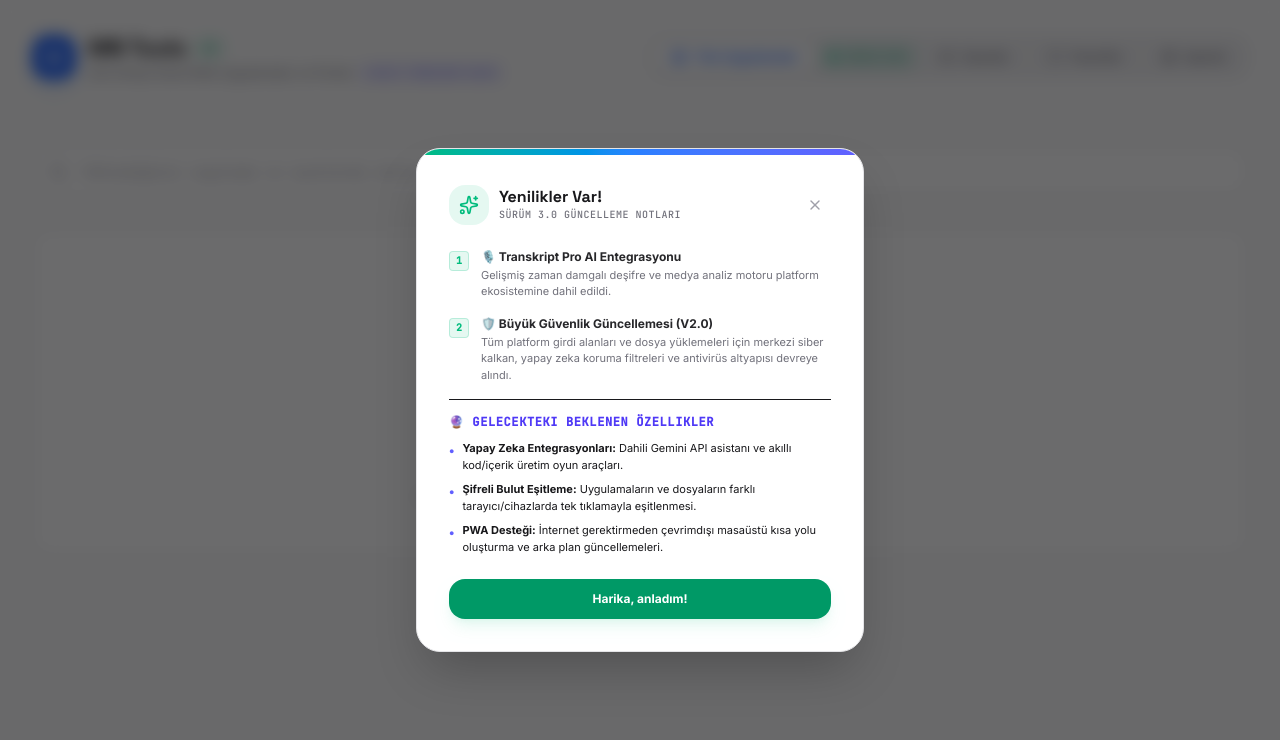
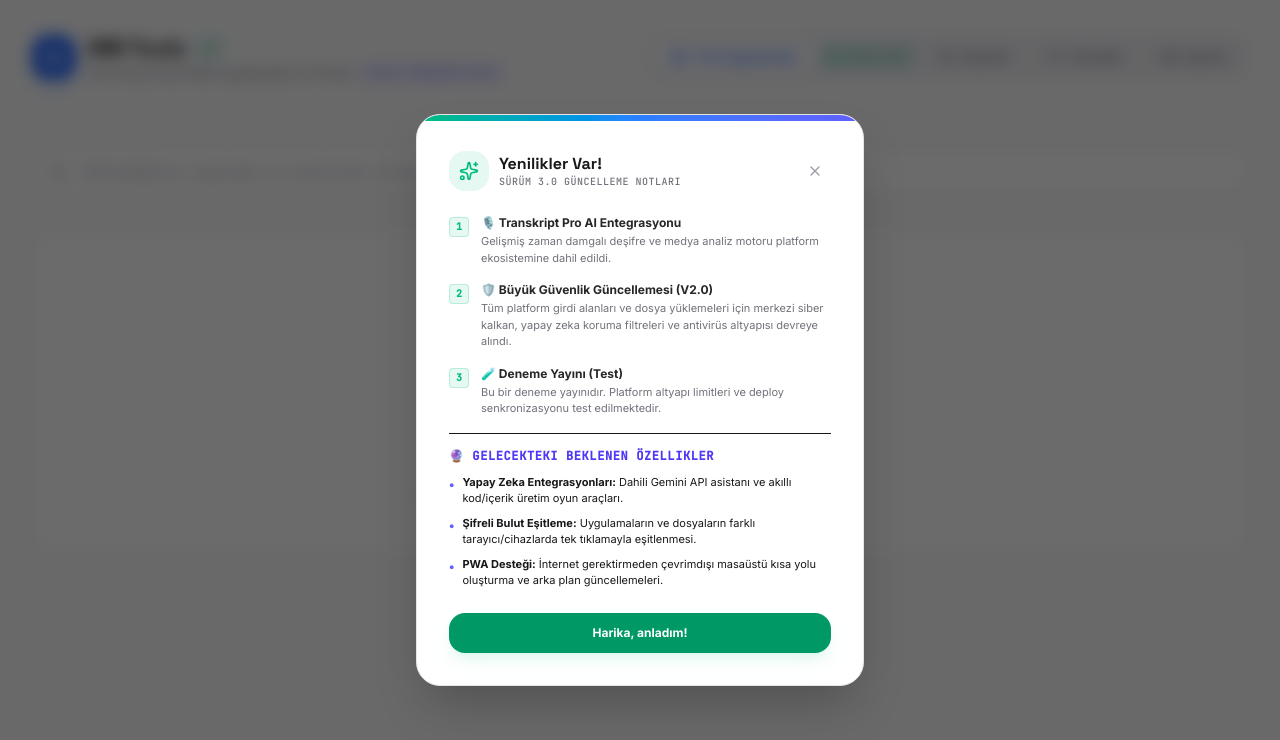
Before and after one commit to kodlamaciTR/meraknoloji-tools, a React (Vite) app: page / in a window 1280 px wide. Both pictures are taken after a click on the button "v3". Shown: the top 740 px of the page. Built offline with nearby package versions, Linux system fonts and the light colour scheme.

Commit message:
🧪 Deneme Yayını (Test) Bu bir deneme yayınıdır. Platform altyapı limitleri ve deploy senkronizasyonu test edilmektedir.

```diff
--- a/src/App.tsx
+++ b/src/App.tsx
@@ -1613,6 +1613,16 @@ export default function App() {
                   </div>
                 </div>
 
+                <div className="flex gap-3 items-start">
+                  <span className="flex h-5 w-5 items-center justify-center rounded bg-emerald-500/10 text-emerald-500 font-mono text-[10px] font-bold mt-0.5 select-none shrink-0 border border-emerald-500/20">3</span>
+                  <div>
+                    <strong className="text-zinc-800 dark:text-zinc-100 block text-xs">🧪 Deneme Yayını (Test)</strong>
+                    <span className="text-[11px] text-zinc-500 dark:text-zinc-400 block mt-0.5 leading-normal">
+                      Bu bir deneme yayınıdır. Platform altyapı limitleri ve deploy senkronizasyonu test edilmektedir.
+                    </span>
+                  </div>
+                </div>
+
                 {/* Gelecekteki Beklenen Özellikler Bölümü */}
                 <div className="pt-3.5 border-t border-zinc-155 dark:border-slate-800/80 mt-3">
                   <h4 className="font-display font-extrabold text-xs text-indigo-600 dark:text-indigo-400 flex items-center gap-1.5 mb-2.5 uppercase tracking-wider font-mono">
```
